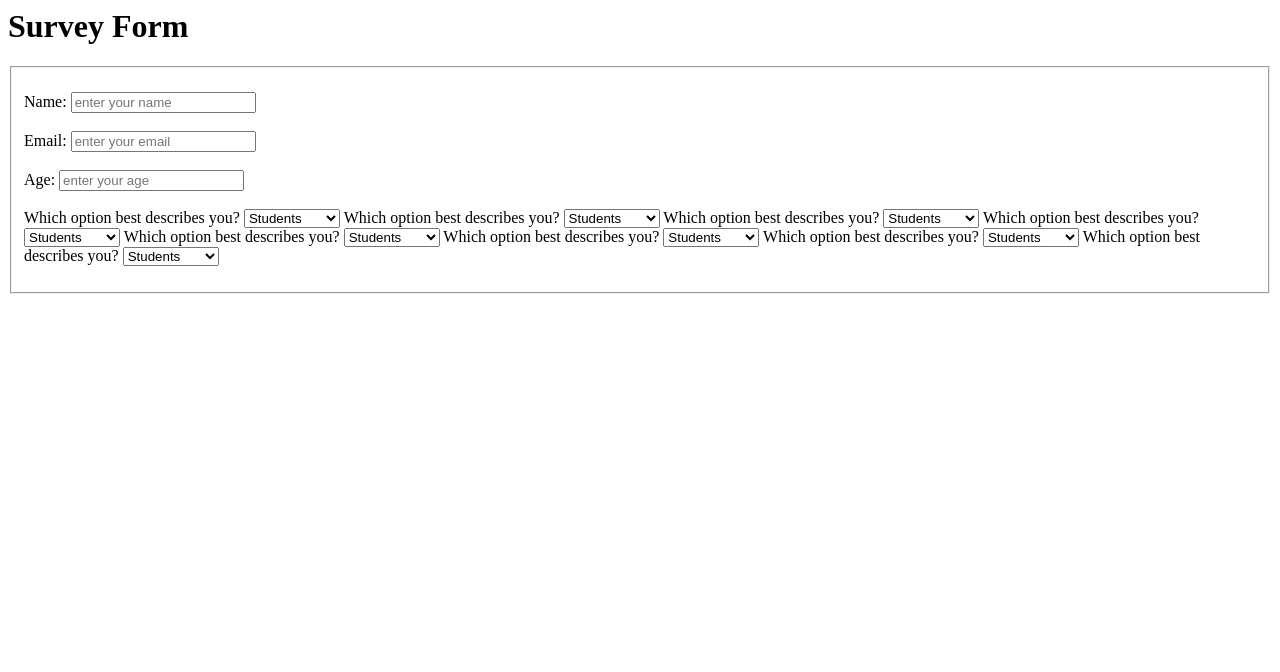
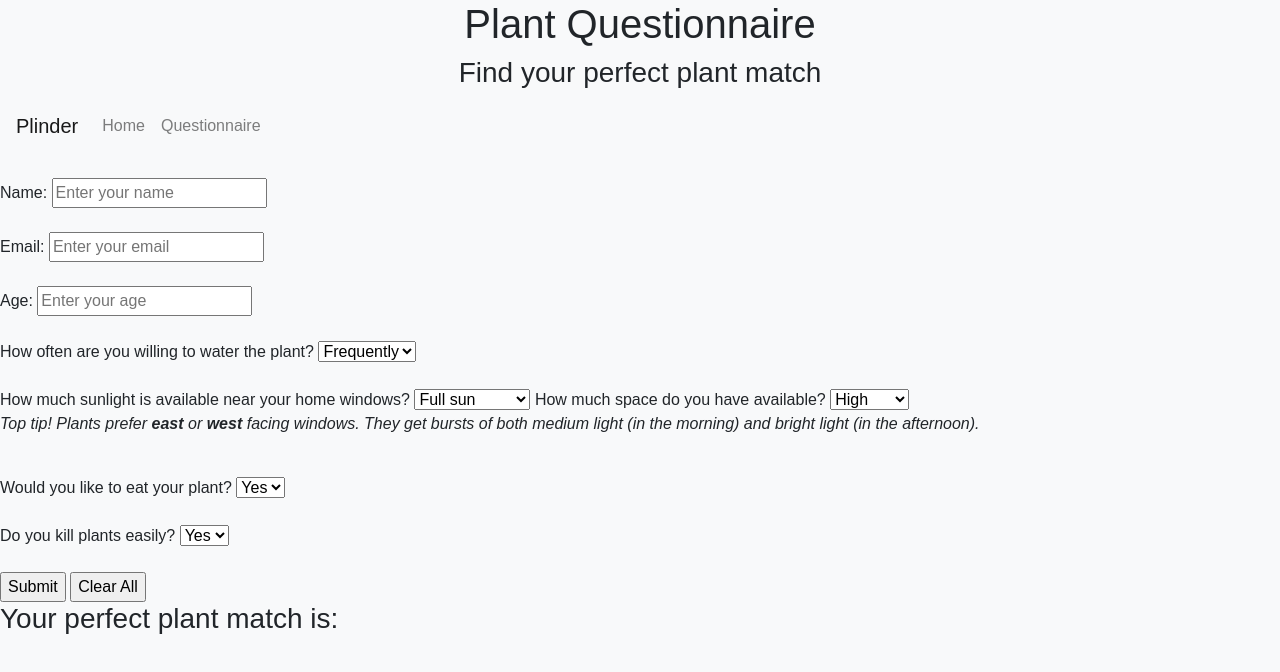
Before and after one commit to EricaNeilson/workExperienceHackathon, a plain HTML site: page Questionnaire.html in a window 1280 px wide. Drawn offline with nearby package versions, Linux system fonts and the light colour scheme.

Commit message:
questionnaire updated

```diff
--- a/Questionnaire.html
+++ b/Questionnaire.html
@@ -1,76 +1,83 @@
 
-<h1> Survey Form</h1>
+
+    <link href="https://stackpath.bootstrapcdn.com/bootstrap/4.5.2/css/bootstrap.min.css" rel="stylesheet">
+    <link href="styles.css" rel="stylesheet">
+    <link rel="icon" type="image/x-icon" href="images.png">
+<h1 style=text-align:center>Plant Questionnaire</h1>
+<h3 style=text-align:center>Find your perfect plant match</h3>
 <fieldset id="field">
+  <nav class="navbar navbar-expand-lg navbar-light bg-light">
+    <a class="navbar-brand" href="index.html">Plinder</a>
+    <button class="navbar-toggler" type="button" data-toggle="collapse" data-target="#navbarNav" aria-controls="navbarNav" aria-expanded="false" aria-label="Toggle navigation">
+        <span class="navbar-toggler-icon"></span>
+    </button>
+    <div class="collapse navbar-collapse" id="navbarNav">
+        <ul class="navbar-nav">
+            <li class="nav-item">
+                <a class="nav-link" href="index.html">Home</a>
+            </li>
+
+            <li class="nav-item">
+                <a class="nav-link" href="Questionnaire.html">Questionnaire</a>
+            </li>
+        </ul>
+    </div>
+</nav>
 <form>
   <label>
     <div class="details">
       <br/>
     Name:
-    <input type="text" id="name" placeholder="enter your name"/><br>
+    <input type="text" id="name" placeholder="Enter your name"/><br>
     <br/>
     Email:
-    <input type="text" id="email" placeholder="enter your email"/><br>
+    <input type="text" id="email" placeholder="Enter your email"/><br>
     <br/>
     Age:
-    <input type="number" id="age" placeholder="enter your age"/><br>
+    <input type="number" id="age" placeholder="Enter your age"/><br>
     <br/>
     </div>
     <div class="describe">
-    Which option best describes you?
-    <select class="form-control">
-            <option>Students</option>
-      <otion>Intern</option>
-      <option>Professional</option>
-      <option>Other</option>
+    How often are you willing to water the plant?
+    <select id="maintenance">
+      <option>Frequently</option>
+      <option>Average</option>
+      <option>Minimal</option>
+      <option>Never</option>
     </select>
-    Which option best describes you?
-    <select class="form-control">
-            <option>Students</option>
-      <otion>Intern</option>
-      <option>Professional</option>
-      <option>Other</option>
+    <br>
+    <br>
+    How much sunlight is available near your home windows?
+    <select id="sunlight">
+      <option>Full sun</option>
+      <option>Partial sun</option>
+      <option>Partial shade</option>
+      <option>Full shade</option>
     </select>
-    Which option best describes you?
-    <select class="form-control">
-            <option>Students</option>
-      <otion>Intern</option>
-      <option>Professional</option>
-      <option>Other</option>
+    How much space do you have available?
+    <select id="space">
+      <option>High</option>
+      <option>Medium</option>
+      <option>Low</option>
     </select>
-    Which option best describes you?
-    <select class="form-control">
-            <option>Students</option>
-      <otion>Intern</option>
-      <option>Professional</option>
-      <option>Other</option>
+    <br>
+    <p><em>Top tip! Plants prefer <strong>east</strong> or <strong>west</strong> facing windows. They get bursts of both medium light (in the morning) and bright light (in the afternoon).</em></p>
+    <br>
+    Would you like to eat your plant?
+    <select id="edible">
+      <option>Yes</option>
+      <option>No</option>
     </select>
-    Which option best describes you?
-    <select class="form-control">
-            <option>Students</option>
-      <otion>Intern</option>
-      <option>Professional</option>
-      <option>Other</option>
+    <br>
+    <br>
+    Do you kill plants easily?
+    <select id="hardiness">
+      <option>Yes</option>
+      <option>No</option>
     </select>
-    Which option best describes you?
-    <select class="form-control">
-            <option>Students</option>
-      <otion>Intern</option>
-      <option>Professional</option>
-      <option>Other</option>
-    </select>
-    Which option best describes you?
-    <select class="form-control">
-            <option>Students</option>
-      <otion>Intern</option>
-      <option>Professional</option>
-      <option>Other</option>
-    </select>
-    Which option best describes you?
-    <select class="form-control">
-            <option>Students</option>
-      <otion>Intern</option>
-      <option>Professional</option>
-      <option>Other</option>
-    </select>
-
-    </div>
+    <br>
+    <br>
+    <input type="submit" value="Submit">
+    <input type="reset" value="Clear All">
+    <h3>Your perfect plant match is:</h3>
+</div>
```
Also changed, not shown: images.png (added).
